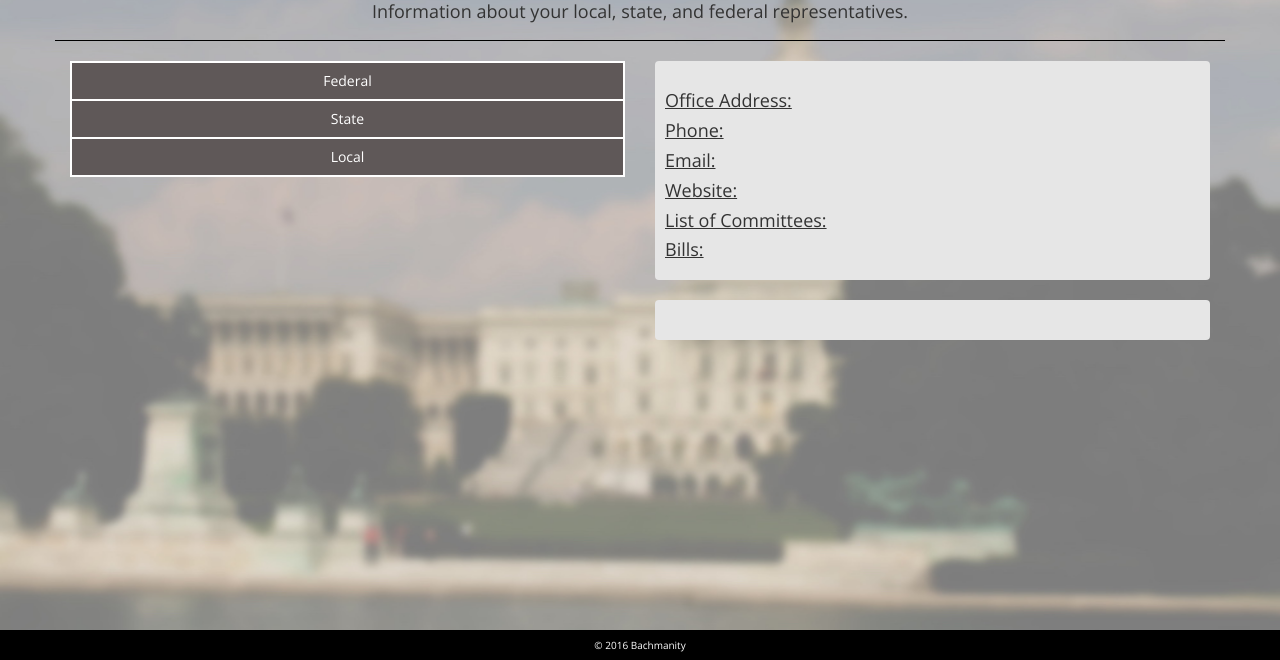
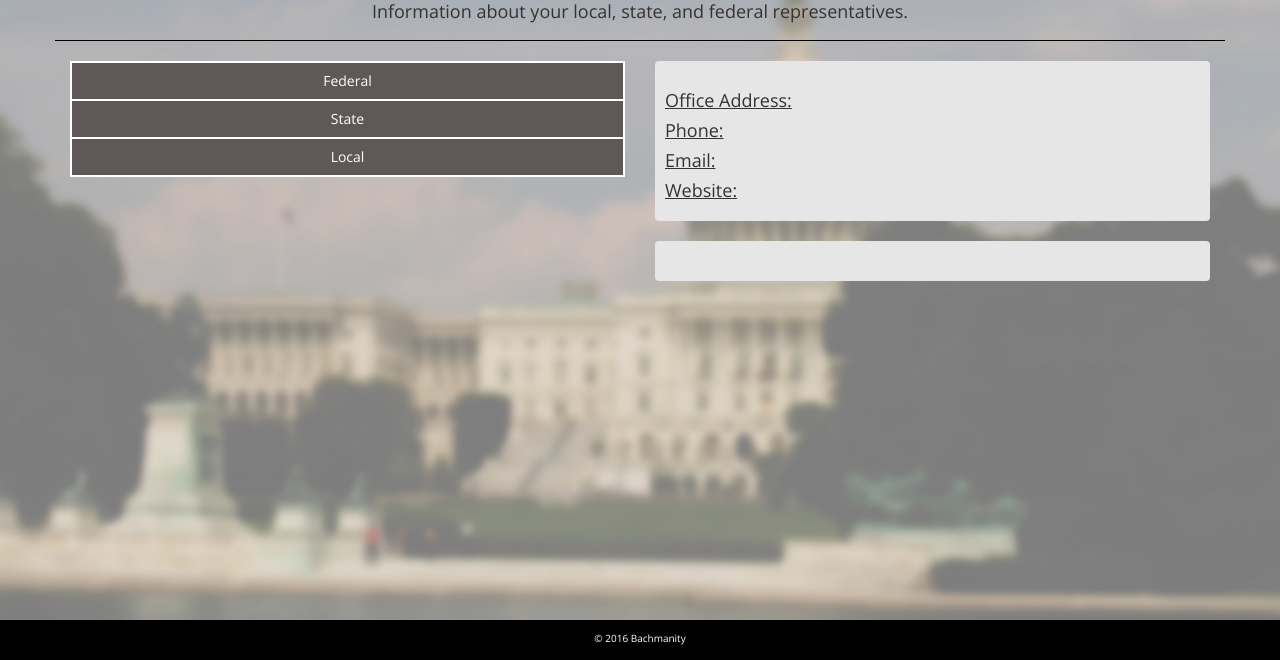
Before and after one commit to colinmcdaniel/MyPolity, a PHP site: page /table.html in a window 1280 px wide. Shown: the part 140-800 px from the top of the page. Run offline with PHP 8.4, Linux system fonts and the light colour scheme; some libraries are stand-ins or nearby versions.

Commit message:
Modify footer, comment out Bills and Committees divs

```diff
--- a/assets/css/style.css
+++ b/assets/css/style.css
@@ -146,11 +146,11 @@ footer {
   position: absolute;
   left: 0;
   bottom: 0;
-  height: 30px;
+  height: 40px;
   width: 100%;
   background:black;
   text-align:center;
   color:white;
-  padding:8px;
+  padding:11px;
   font-size:10px;
 }
--- a/table.html
+++ b/table.html
@@ -99,10 +99,10 @@
           <div id="rep-email"></div>
           <h4><u>Website: </u> </h4>
           <div id="rep-website"></div>
-          <h4><u>List of Committees: </u> </h4>
-          <div id="rep-committees"></div>
-          <h4><u>Bills: </u> </h4>
-          <div id="rep-bills"></div>
+          <!-- <h4><u>List of Committees: </u> </h4>
+          <div id="rep-committees"></div> -->
+          <!-- <h4><u>Bills: </u> </h4>
+          <div id="rep-bills"></div> -->
         </div>
         <div id="news-section">
           <h3 id="news-header"></h3>
--- a/zip.html
+++ b/zip.html
@@ -116,10 +116,10 @@
           <div id="rep-email"></div>
           <h4><u>Website: </u> </h4>
           <div id="rep-website"></div>
-          <h4><u>List of Committees: </u> </h4>
+          <!-- <h4><u>List of Committees: </u> </h4>
           <div id="rep-committees"></div>
           <h4><u>Bills: </u> </h4>
-          <div id="rep-bills"></div>
+          <div id="rep-bills"></div> -->
         </div>
         <div id="news-section">
           <h3 id="news-header"></h3>
```
